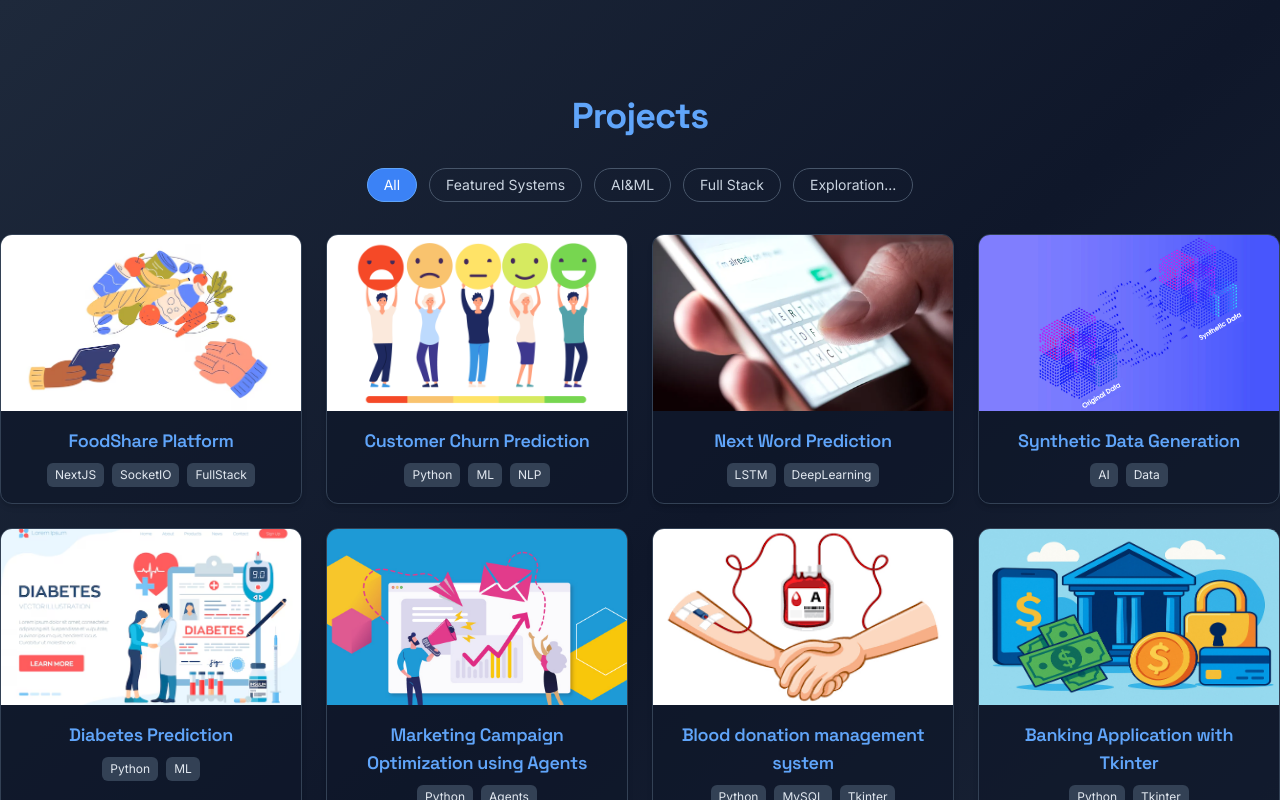
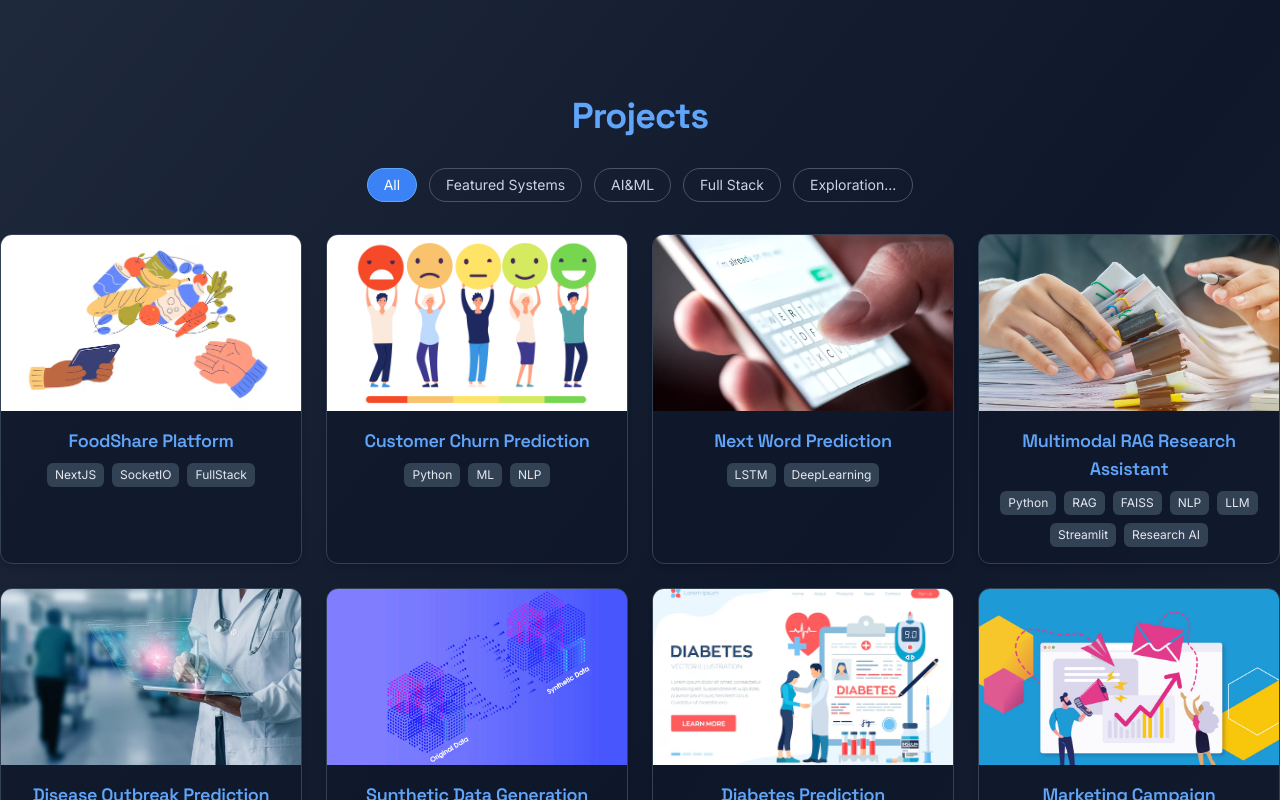
Before and after one commit to snehapm04/Sneha-pm, a Next.js app: page /projects in a window 1280 px wide. Shown: the top 800 px of the page. Built offline with nearby package versions, Linux system fonts and the light colour scheme.

Commit message:
Project additions...

```diff
--- a/app/components/Projects.js
+++ b/app/components/Projects.js
@@ -34,6 +34,25 @@ image:"/next-word.jpg",
 link:"https://github.com/snehapm04/Next-Word-Prediction-using-LSTM",
 category:"AI&ML",
 tags:["LSTM","DeepLearning"]
+},
+{
+title:"Multimodal RAG Research Assistant",
+
+description:
+"Multimodal RAG system for research papers with PDF parsing, image and table extraction, FAISS-based retrieval, and AI-powered question answering via Streamlit interface.",
+image:"/multimodal_rag.jpg",
+link:"https://github.com/snehapm04/MultiModal-RAG",
+category:"Exploration...",
+tags:["Python","RAG","FAISS","NLP","LLM","Streamlit","Research AI"
+]
+},
+{
+title:"Disease Outbreak Prediction Using ML",
+description:"ML-based healthcare prediction system for Heart Disease, Parkinson’s, and Diabetes with real-time predictions.",
+image:"/disease.jpg",
+link:"https://github.com/snehapm04/Multiple-Disease-Prediction",
+category:"Exploration...",
+tags:["pandas","ML","sckit-learn","seaborn","matplotlib","logistic regression","random forest","SVM","streamlit"]
 },
 
 {
```
Also changed, not shown: app/components/About.js (+0 -42 lines), public/disease.jpg (added), public/multimodal_rag.jpg (added).
